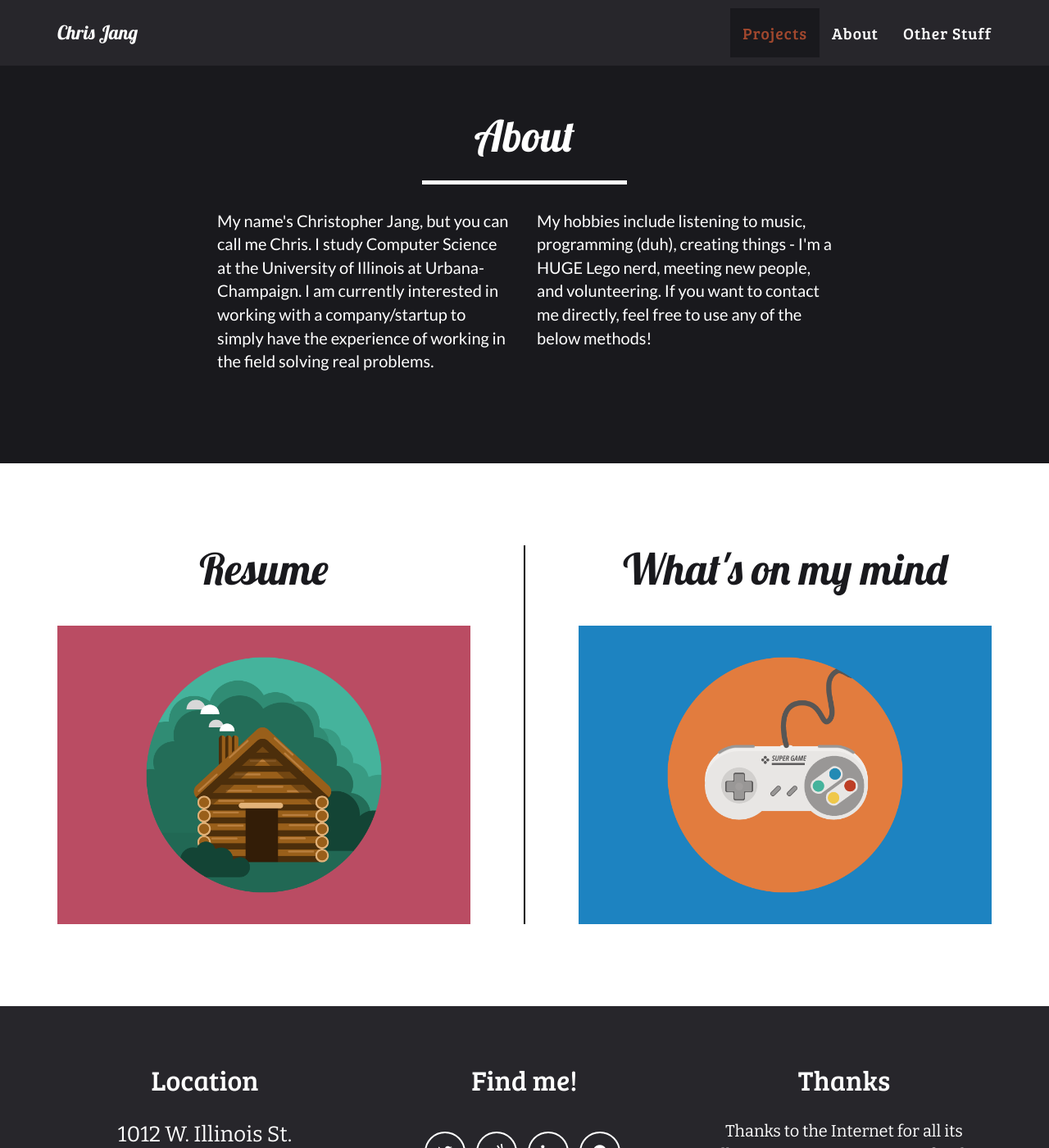
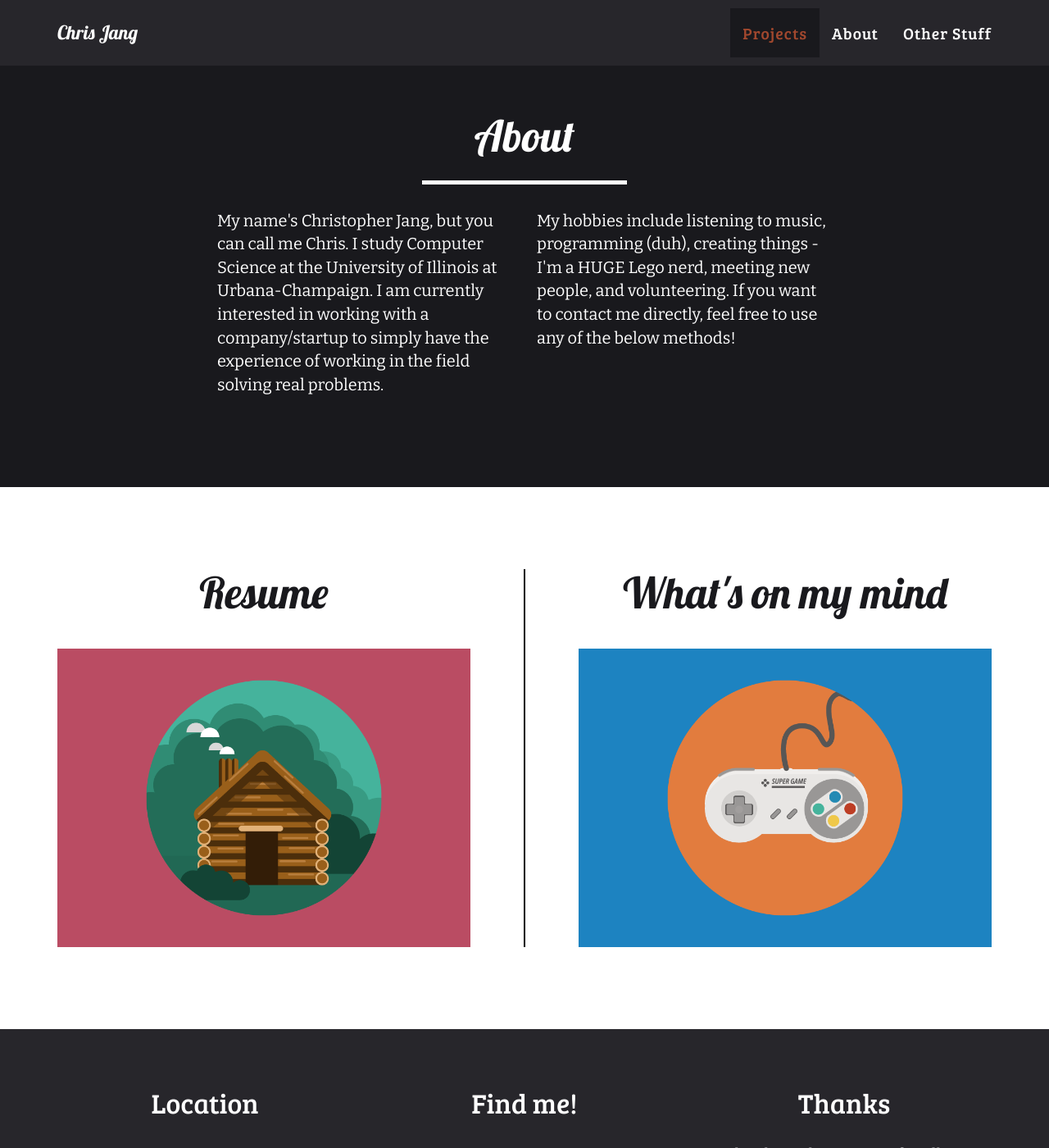
Before and after one commit to cjang5/cjang5.github.io, a Jekyll site: the page built from index.html, in a window 1280 px wide and 1400 px high, scrolled down 1703 px. Shown: the whole window at 82% size. Built offline with Jekyll 4.4.1, drawn with Linux system fonts in a browser that asks for light colours.

Commit message:
Added rule for paragraphs in About section

```diff
--- a/_includes/about.html
+++ b/_includes/about.html
@@ -1,5 +1,5 @@
  <!-- About Section -->
-    <section class="about" id="about">
+    <section class="About" id="about">
         <div class="container">
             <div class="row">
                 <div class="col-lg-12 text-center">
--- a/_includes/css/main.css
+++ b/_includes/css/main.css
@@ -248,9 +248,13 @@ section h2 {
     font-size: 3.5em;
 }
 
-section.about {
+section.About {
     color: #fff;
     background: #{{ site.color.primary }};
+}
+
+section.About p {
+    font-family: 'Bitter', sans-serif;
 }
 
 section.Misc { /* 2-part section for Resume/blog */
```
